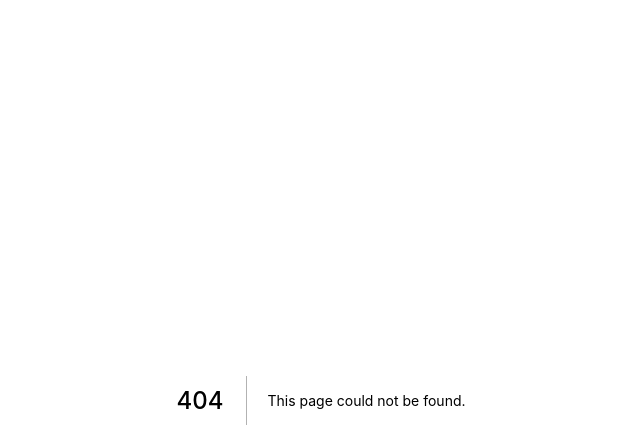
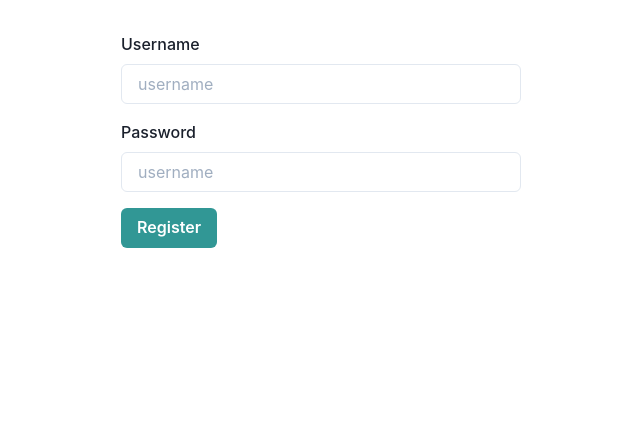
Before and after one commit to ozolsg/lireddit-web, a Next.js app: page /register in a window 1280 px wide. Before the commit this address had no page. Shown: the top 448 px of the page, without its empty margins (319-959 px from the left). Built offline with nearby package versions, Linux system fonts and the light colour scheme.

Commit message:
chakra + nextjs

```diff
--- a/package.json
+++ b/package.json
@@ -11,6 +11,7 @@
     "@chakra-ui/react": "^1.0.0",
     "@emotion/react": "^11.0.0",
     "@emotion/styled": "^11.0.0",
+    "formik": "^2.2.6",
     "framer-motion": "^2.9.4",
     "next": "latest",
     "react": "^17.0.1",
--- /dev/null
+++ b/src/components/InputField.tsx
@@ -0,0 +1,35 @@
+import React from "react";
+import {
+  FormControl,
+  FormLabel,
+  Input,
+  FormErrorMessage,
+} from "@chakra-ui/react";
+import { useField } from "formik";
+
+type InputFieldProps = React.InputHTMLAttributes<HTMLInputElement> & {
+  name: string;
+  label: string;
+};
+
+export const InputField: React.FC<InputFieldProps> = ({
+  label,
+  size: _,
+  ...props
+}) => {
+  const [field, { error }] = useField(props);
+  return (
+    <FormControl isInvalid={!!error}>
+      <FormLabel htmlFor={field.name}>{label}</FormLabel>
+      <Input
+        {...field}
+        {...props}
+        id={field.name}
+        placeholder={props.placeholder}
+      />
+      {error ? <FormErrorMessage>{error}</FormErrorMessage> : null}
+    </FormControl>
+  );
+};
+
+export default InputField;
--- /dev/null
+++ b/src/components/Wrapper.tsx
@@ -0,0 +1,24 @@
+import React from "react";
+import { Box } from "@chakra-ui/react";
+
+interface WrapperProps {
+  variant?: "small" | "regular";
+}
+
+export const Wrapper: React.FC<WrapperProps> = ({
+  children,
+  variant = "regular",
+}) => {
+  return (
+    <Box
+      maxW={variant === "regular" ? "800px" : "400px"}
+      w="100%"
+      mt={8}
+      mx="auto"
+    >
+      {children}
+    </Box>
+  );
+};
+
+export default Wrapper;
--- /dev/null
+++ b/src/pages/register.tsx
@@ -0,0 +1,48 @@
+import React from "react";
+import { Formik, Form } from "formik";
+import { Box, Button } from "@chakra-ui/react";
+import Wrapper from "../components/Wrapper";
+import InputField from "../components/InputField";
+
+interface registerProps {}
+
+export const Register: React.FC<registerProps> = ({}) => {
+  return (
+    <Wrapper variant="small">
+      <Formik
+        initialValues={{ username: "", password: "" }}
+        onSubmit={(values) => {
+          console.log("values", values);
+        }}
+      >
+        {({ isSubmitting }) => (
+          <Form>
+            <InputField
+              name="username"
+              placeholder="username"
+              label="Username"
+            />
+            <Box mt={4}>
+              <InputField
+                name="password"
+                placeholder="username"
+                label="Password"
+                type="password"
+              />
+            </Box>
+            <Button
+              mt={4}
+              isLoading={isSubmitting}
+              type="submit"
+              colorScheme="teal"
+            >
+              Register
+            </Button>
+          </Form>
+        )}
+      </Formik>
+    </Wrapper>
+  );
+};
+
+export default Register;
```
Also changed, not shown: 1 other file (tests, documents, lock files or other folders).
